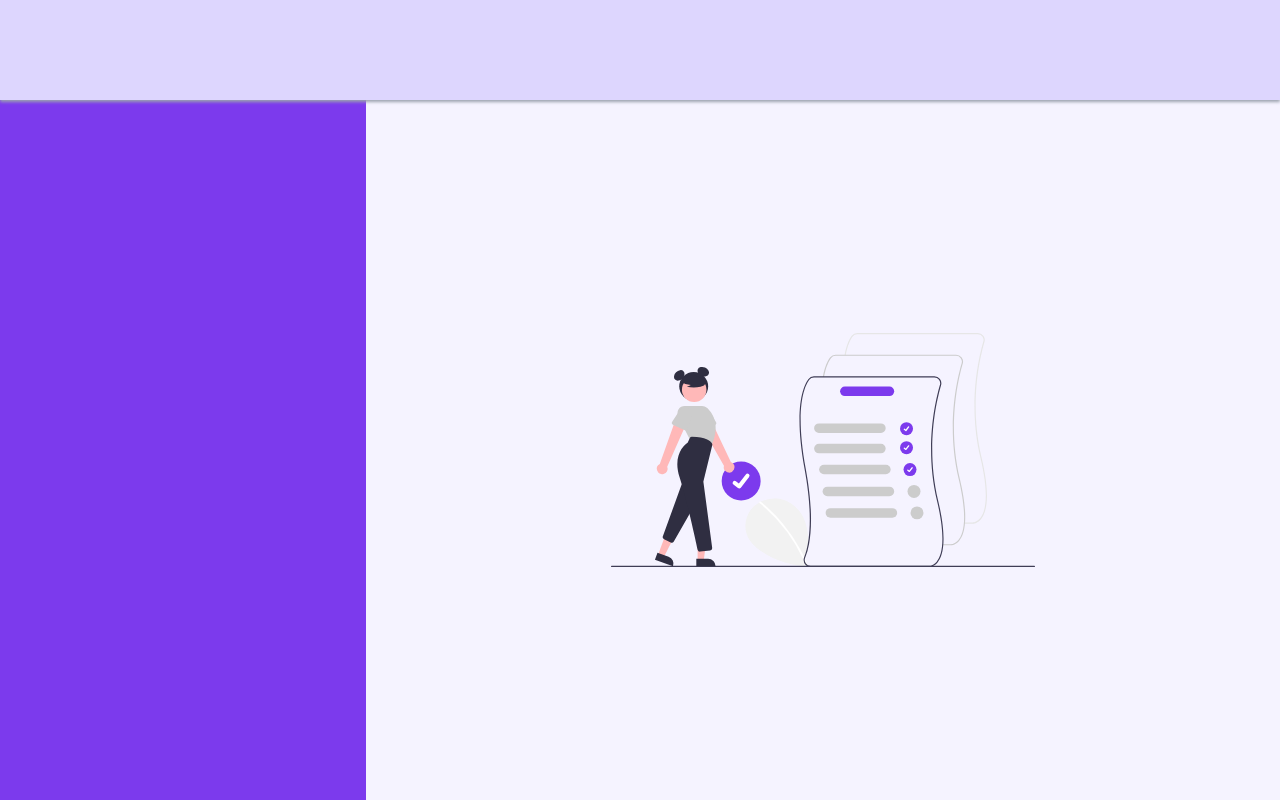
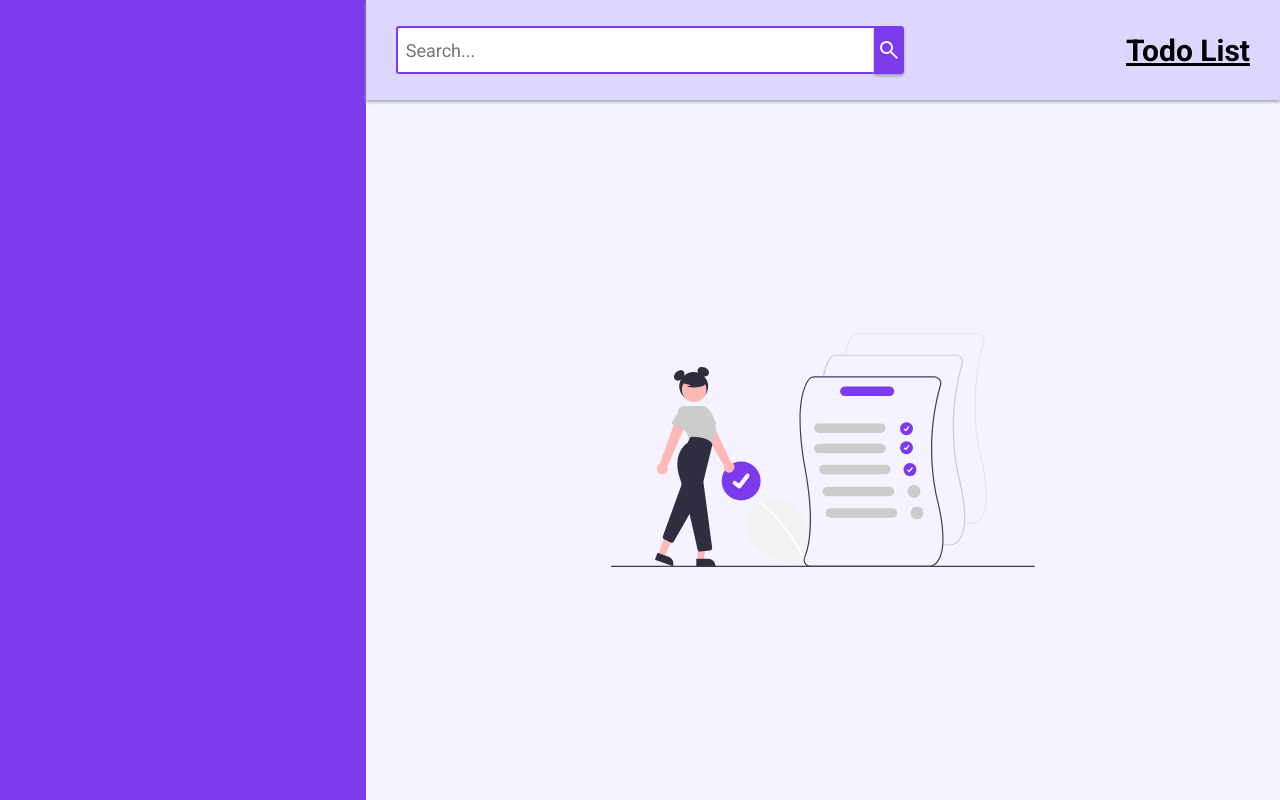
Before and after one commit to MAsecurity/Todo-List, a website built with webpack: page dist/index.html in a window 1280 px wide. Built offline with nearby package versions, Linux system fonts and the light colour scheme.

Commit message:
Finish the design for navbar

```diff
--- a/src/functions/renderDefault.js
+++ b/src/functions/renderDefault.js
@@ -1,25 +1,54 @@
 import "../style.css";
-import unDrawImg from "../images/undrawImg.svg";
+import unDrawImg from "../images/icons/undrawImg.svg";
 function getRenderDefault(){
+  // Add icons dependencies
+  const linkMaterialIcons = document.createElement("link");
+  Object.assign(linkMaterialIcons,{
+    rel: 'stylesheet',
+    href: 'https://fonts.googleapis.com/css2?family=Material+Symbols+Outlined:opsz,wght,FILL,GRAD@20..48,100..700,0..1,-50..200'
+  })
+  // Create default content
   const contentElement = document.createElement("div");
   contentElement.setAttribute("id", "content");
+  //Navbar section
   const navBar = document.createElement("div");
   navBar.classList.add("navbar");
+  const navBarLeft = document.createElement("div");
+  navBarLeft.classList.add("nav-content-left")
+  const searchBar = document.createElement("input");
+  searchBar.classList.add("searchbar");
+  searchBar.setAttribute("placeholder", "Search...");
+  const searchIconImg = document.createElement("span");
+  searchIconImg.classList.add("material-symbols-outlined")
+  searchIconImg.textContent = "search";
+  const searchBarBtn = document.createElement("button");
+  const navBarRight = document.createElement("div");
+  navBarRight.classList.add("nav-content-right");
+  const navBarTitle = document.createElement("div");
+  navBarTitle.textContent = "Todo List"
   const sideBar = document.createElement("div");
   sideBar.classList.add("sidebar");
   const mainContent = document.createElement("div");
   mainContent.classList.add("main");
-  const currentContent = document.createElement("div");
-  currentContent.classList.add("current-content");
+  const mainContainerImg = document.createElement("div");
+  mainContainerImg.classList.add("main-container-img");
   const mainActualImg = document.createElement("img");
   mainActualImg.style.cssText = "width:50%; height:50%"
   mainActualImg.src = unDrawImg;
+  // Add DOM elements
+  document.head.appendChild(linkMaterialIcons)
   document.body.appendChild(contentElement);
   contentElement.appendChild(navBar);
+  navBar.appendChild(navBarLeft);
+  navBarLeft.appendChild(searchBar);
+  navBarLeft.appendChild(searchBarBtn);
+  searchBarBtn.appendChild(searchIconImg)
+  navBar.appendChild(navBarRight);
+  navBarRight.appendChild(navBarTitle);
   contentElement.appendChild(sideBar);
   contentElement.appendChild(mainContent);
-  mainContent.appendChild(currentContent);
-  currentContent.appendChild(mainActualImg);
+  mainContent.appendChild(mainContainerImg);
+  mainContainerImg.appendChild(mainActualImg);
 
 };
 export {getRenderDefault};
--- a/src/style.css
+++ b/src/style.css
@@ -1,7 +1,12 @@
+@import url('https://fonts.googleapis.com/css2?family=Roboto:wght@400;500;700&display=swap');
 *{
   margin: 0;
   padding: 0;
   box-sizing: border-box;
+  font-family: Roboto, 'sans-serif';
+}
+.material-symbols-outlined{
+  color: #f5f3ff;
 }
 #content{
   display: grid;
@@ -10,15 +15,76 @@
   grid-template-rows: 1fr 7fr;
 }
 .navbar{
-  grid-column: 1 / -1;
+  grid-column: 2;
   grid-row-start: 1;
   background-color: #ddd6fe;
   box-shadow: 0px 2px 3px #9ca3af;
   z-index: 10;
+  display: flex;
+  flex-direction: row;
+  align-items: center;
+  gap: 10px;
+  padding: 0px 30px;
 }
+
+.nav-content-right{
+  width: 30%;
+  display: flex;
+  justify-content: end;
+}
+.nav-content-left{
+  min-width: 70%;
+  flex: 1;
+  display: flex;
+  flex-direction: row;
+}
+.nav-content-right div{
+  font-size: 30px;
+  font-weight: bold;
+  text-decoration: underline;
+}
+
+.searchbar {
+  padding: 10px 8px;
+  border: 2px solid #7c3aed;
+  border-right: none;
+  border-radius: 3px;
+  border-top-right-radius: 0px;
+  border-bottom-right-radius: 0px;
+  font-size: 18px;
+  outline: none;
+  width: 80%;
+}
+.searchbar:focus{
+  border: 2px solid #4995ec;
+  border-right: none;
+}
+
+.nav-content-left button {
+  padding: 10px;
+  display: flex;
+  justify-content: center;
+  align-items: center;
+  width: 5%;
+  border-top-right-radius: 3px;
+  border-bottom-right-radius: 3px;
+  border: 2px solid #7c3aed;
+  background-color: #7c3aed;
+  font-weight: bold;
+  cursor: pointer;
+  box-shadow: 0px 2px 3px #9ca3af;
+}
+.nav-content-left button:hover {
+  opacity: 0.8;
+}
+.nav-content-left button:active{
+  opacity: 0.5;
+  box-shadow: none;
+}
+
 .sidebar{
   grid-column-start: 1;
-  grid-row-start: 2;
+  grid-row: 1 / -1;
   background-color:#7c3aed;
 
 }
@@ -31,7 +97,7 @@
   justify-content: center;
   align-items: center;
 }
-.current-content {
+.main-container-img {
   display: flex;
   justify-content: center;
   align-items: center;
```
Also changed, not shown: src/images/icons/undrawImg.svg (renamed from src/images/undrawImg.svg).
